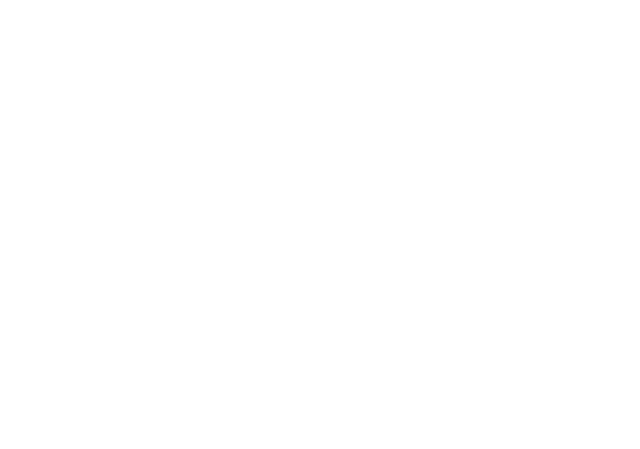
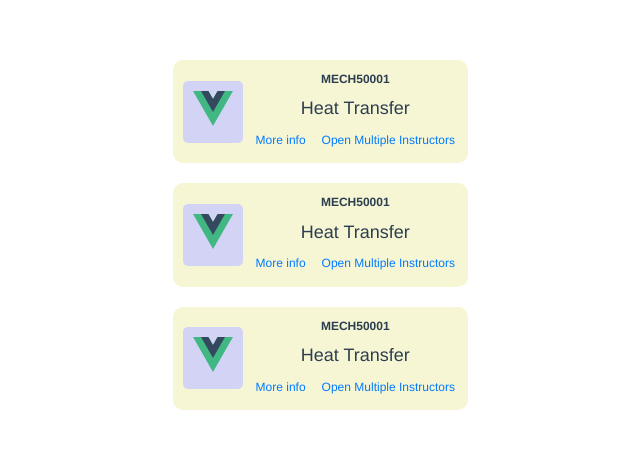
Before and after one commit to txz32102/Vilearning, a Vue app in the folder frontend/: page / in a window 1280 px wide. Before the commit this address had no page. Shown: the part 195-644 px from the top of the page, without its empty margins (152-792 px from the left). Built offline with nearby package versions, Linux system fonts and the light colour scheme.

Commit message:
add course card

```diff
--- a/frontend/src/components/cards/CourseCard.vue
+++ b/frontend/src/components/cards/CourseCard.vue
@@ -1,5 +1,5 @@
 <template>
-    <div class="card">
+  <div class="card" :style="{ zoom: zoom + '%' }">
     <div class="card-icon">
       <img src="@/assets/logo.svg" alt="icon" />
     </div>
@@ -17,6 +17,12 @@
 <script>
 export default {
   name: 'CourseCard',
+  props: {
+    zoom: {
+      type: Number,
+      default: 100,
+    },
+  },
 };
 </script>
 
@@ -24,20 +30,21 @@
 .card {
   display: flex;
   align-items: center;
-    background-color: #f6f6d4; /* Background color for card */
+  background-color: #f6f6d4;
   border-radius: 10px;
   padding: 10px;
   margin: 20px;
+  max-width: 300px;
 }
 
 .card-icon {
-    background-color: #d3d3f6; /* Background color for icon area */
+  background-color: #d3d3f6;
   padding: 10px;
   border-radius: 5px;
 }
 
 .card-icon img {
-    width: 40px; /* Adjust the size of the icon */
+  width: 40px;
   height: auto;
 }
 
@@ -47,10 +54,11 @@
 
 .course-code {
   font-weight: bold;
+  font-size: 0.8em;
 }
 
 .course-title {
-    font-size: 1.5em;
+  font-size: 1.2em;
   margin: 5px 0;
 }
 
@@ -62,6 +70,7 @@
 .course-links a {
   text-decoration: none;
   color: #007bff;
+  font-size: 0.8em;
 }
 
 .course-links a:hover {
--- a/frontend/src/router/index.js
+++ b/frontend/src/router/index.js
@@ -2,6 +2,7 @@ import { createRouter, createWebHistory } from 'vue-router'
 import UnityMap from '../views/UnityMap.vue';
 import TableView from '../views/TableView.vue';
 import DebugView from '@/views/DebugView.vue';
+import MainPage from '@/views/MainPage.vue';
 
 const router = createRouter({
   history: createWebHistory(import.meta.env.BASE_URL),
@@ -28,7 +29,12 @@ const router = createRouter({
       path: '/debug',
       name: 'debug',
       component: DebugView
-    }
+    },
+    {
+      path: '/',
+      name: 'main',
+      component: MainPage
+    },
   ]
 })
 
--- /dev/null
+++ b/frontend/src/views/MainPage.vue
@@ -0,0 +1,28 @@
+<template>
+    <div id="MainPage">
+      <CourseCard :zoom="100" />
+      <CourseCard :zoom="100" />
+      <CourseCard :zoom="100" />
+    </div>
+  </template>
+
+  <script>
+  import CourseCard from '@/components/cards/CourseCard.vue';
+
+  export default {
+    name: 'MainPage',
+    components: {
+      CourseCard,
+    },
+  };
+  </script>
+
+  <style>
+  #app {
+    font-family: Avenir, Helvetica, Arial, sans-serif;
+    -webkit-font-smoothing: antialiased;
+    -moz-osx-font-smoothing: grayscale;
+    text-align: center;
+    margin-top: 60px;
+  }
+  </style>
```
Lines whose indentation alone changed are shown as unchanged.
